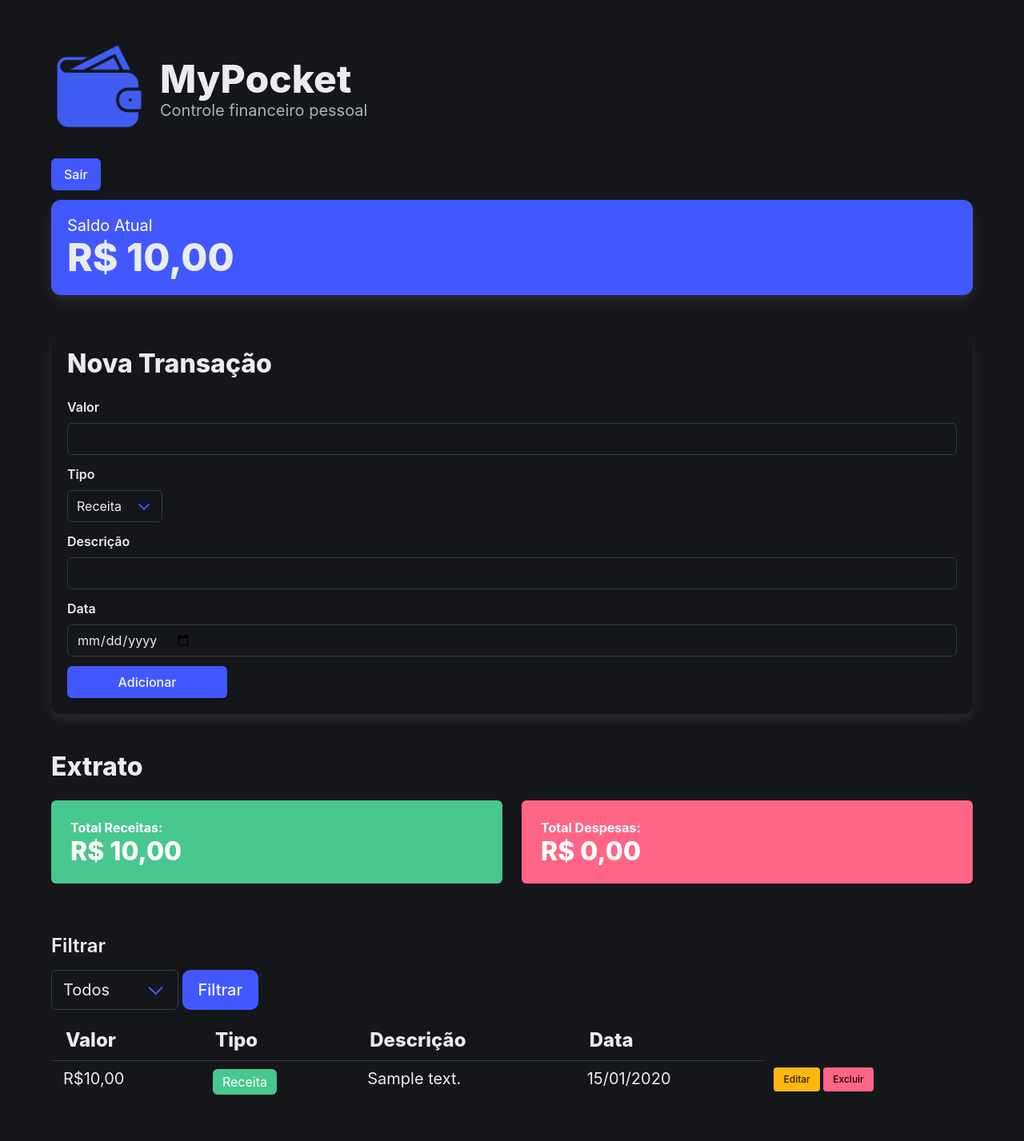
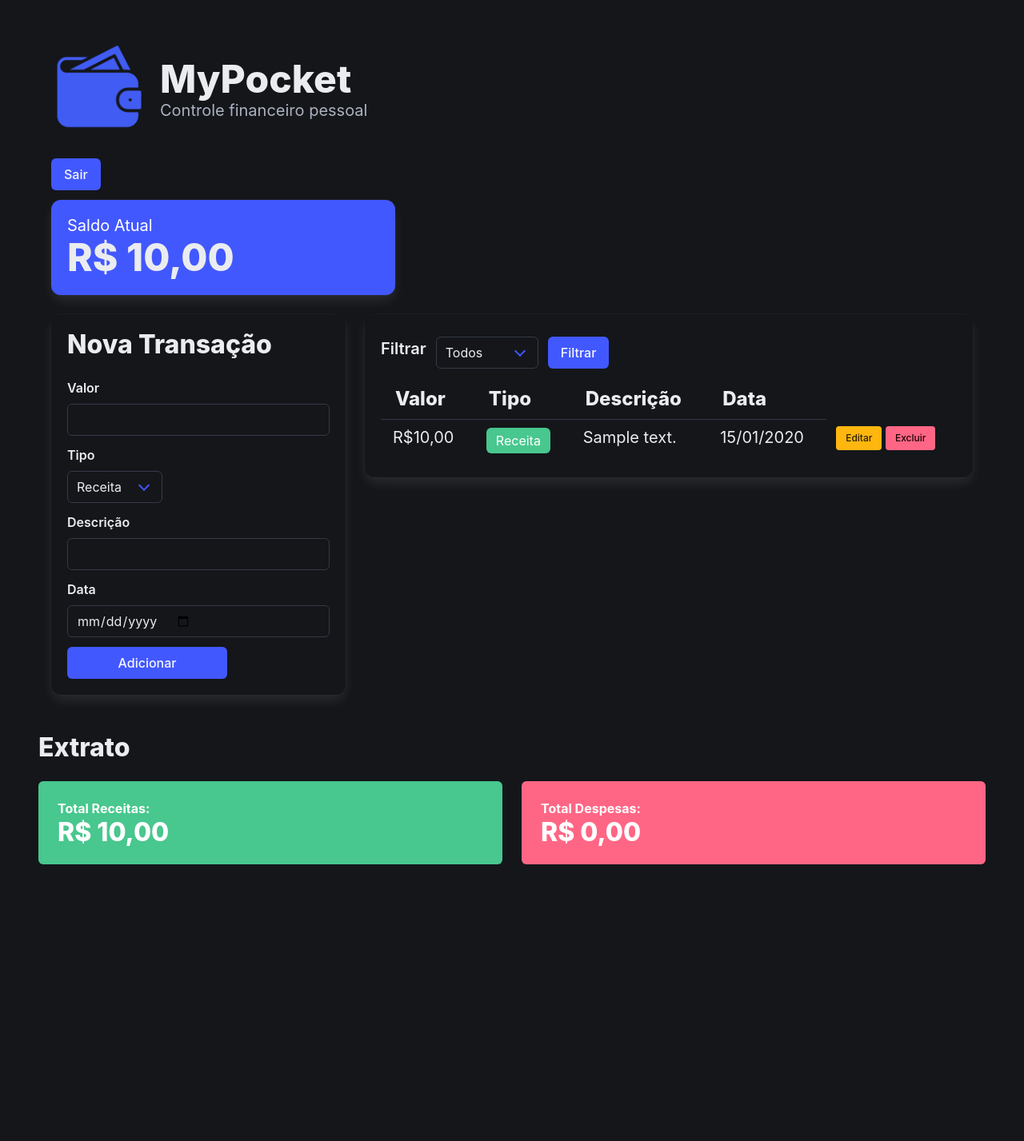
Before and after one commit to vitormatosz/MyPocket, a PHP site: page / in a window 1280 px wide. Shown: the whole page at 80% size. After the commit the page ends 1081 px from the top, so only its background shows below. Run offline with PHP 8.4, Linux system fonts and the light colour scheme; tables that the repository leaves empty hold one stand-in row (values such as "Sample post").

Commit message:
Add files via upload

```diff
--- a/index.php
+++ b/index.php
@@ -76,14 +76,19 @@ foreach ($transacoesWorkbanch as $param) {
                 <?php unset($_SESSION['mensagem']); ?>
             <?php endif; ?>
 
-            <div class="box has-background-link">
+            <div class="box has-background-link" style="width: 430px;">
                 <h2 class="subtitle has-text-primary-15-invert">Saldo Atual</h2>
                 <p class="title is-1">
                     R$ <?= number_format($carteira->getSaldo(), 2, ',', '.') ?>
                 </p>
             </div>
 
-            <div class="box mt-6">
+            <div class="columns">
+
+                <div class="column is-4">
+                    <div class="box">
+
+
                         <h3 class="title is-3">
                             Nova Transação
                         </h3>
@@ -128,6 +133,80 @@ foreach ($transacoesWorkbanch as $param) {
                             </div>
                         </form>
                     </div>
+                </div>
+
+                <div class="column is-8">
+                    <div class="box">
+
+                        <?php if (isset($_GET['filtro'])) {
+                            $filtro = $_GET['filtro'];
+                        } else {
+                            $filtro = '';
+                        } ?>
+
+                        <form method="GET" action="#extrato" class="mt-2">
+                            <div class="field is-grouped is-align-items-center">
+                                <label class="label is-size-5">Filtrar</label>
+                                <div class="select">
+                                    <select name="filtro">
+                                        <option value="">Todos</option>
+                                        <option value="Entrada">Receitas</option>
+                                        <option value="Saida">Despesas</option>
+                                    </select>
+                                </div>
+
+                                <button class="button is-link">
+                                    Filtrar
+                                </button>
+                            </div>
+                        </form>
+
+                        <div style="max-height: 390px; overflow-y: auto;">
+
+                            <table class="table is-striped is-hoverable is-fullwidth mt-3">
+                                <tr>
+                                    <th class="title is-4">Valor</th>
+                                    <th class="title is-4">Tipo</th>
+                                    <th class="title is-4">Descrição</th>
+                                    <th class="title is-4">Data</th>
+                                </tr>
+                                <tr>
+                                    <?php foreach ($carteira->getTransacoes() as $t): ?>
+                                        <?php if ($filtro == '' || $t->getTipo() == $filtro): ?>
+                                        <tr>
+                                            <td class="subtitle is-5"><?php $r = number_format($t->getValor(), 2, ',', '.');
+                                            echo ("R$$r"); ?></td>
+                                            <td class="subtitle is-5">
+                                                <?php if ($t->getTipo() == "Entrada"): ?>
+                                                    <span class="tag is-success has-text-primary-15-invert is-size-6">
+                                                        Receita
+                                                    </span>
+                                                <?php else: ?>
+                                                    <span class="tag is-danger has-text-primary-15-invert is-size-6">
+                                                        Despesa
+                                                    </span>
+                                                <?php endif; ?>
+                                            </td>
+                                            <td class="subtitle is-5"><?= $t->getDescricao(); ?></td>
+                                            <td class="subtitle is-5"><?= (new DateTime($t->getData()))->format('d/m/Y') ?>
+                                            </td>
+                                            <td>
+                                                <a href="editar.php?id=<?= $t->getId() ?>"
+                                                    class="button is-small is-warning">Editar</a>
+
+                                                <a href="delete.php?id=<?= $t->getId() ?>" class="button is-small is-danger"
+                                                    onclick="return confirm('Tem certeza que deseja excluir?')">Excluir</a>
+                                            </td>
+                                        </tr>
+                                    <?php endif; ?>
+                                <?php endforeach; ?>
+                                </tr>
+                            </table>
+                        </div>
+                    </div>
+                </div>
+            </div>
+        </div>
 
         <div class="mt-6" id="extrato">
             <h3 class="title is-3">Extrato</h3>
@@ -160,67 +239,6 @@ foreach ($transacoesWorkbanch as $param) {
                     </div>
                 </div>
             </div>
-
-                <?php if (isset($_GET['filtro'])) {
-                    $filtro = $_GET['filtro'];
-                } else {
-                    $filtro = '';
-                } ?>
-
-                <form method="GET" action="#extrato" class="mt-6">
-                    <div class="field">
-                        <label class="label is-size-4">Filtrar</label>
-                        <div class="select is-medium">
-                            <select name="filtro">
-                                <option value="">Todos</option>
-                                <option value="Entrada">Receitas</option>
-                                <option value="Saida">Despesas</option>
-                            </select>
-                        </div>
-
-                        <button class="button is-medium is-link">
-                            Filtrar
-                        </button>
-                    </div>
-                </form>
-
-                <table class="table is-striped is-hoverable is-fullwidth mt-3">
-                    <tr>
-                        <th class="title is-4">Valor</th>
-                        <th class="title is-4">Tipo</th>
-                        <th class="title is-4">Descrição</th>
-                        <th class="title is-4">Data</th>
-                    </tr>
-                    <tr>
-                        <?php foreach ($carteira->getTransacoes() as $t): ?>
-                            <?php if ($filtro == '' || $t->getTipo() == $filtro): ?>
-                            <tr>
-                                <td class="subtitle is-5"><?php $r = number_format($t->getValor(), 2, ',', '.');
-                                echo ("R$$r"); ?></td>
-                                <td class="subtitle is-5">
-                                    <?php if ($t->getTipo() == "Entrada"): ?>
-                                        <span class="tag is-success has-text-primary-15-invert is-size-6">
-                                            Receita
-                                        </span>
-                                    <?php else: ?>
-                                        <span class="tag is-danger has-text-primary-15-invert is-size-6">
-                                            Despesa
-                                        </span>
-                                    <?php endif; ?>
-                                </td>
-                                <td class="subtitle is-5"><?= $t->getDescricao(); ?></td>
-                                <td class="subtitle is-5"><?= (new DateTime($t->getData()))->format('d/m/Y') ?></td>
-                                <td>
-                                    <a href="editar.php?id=<?= $t->getId() ?>" class="button is-small is-warning">Editar</a>
-
-                                    <a href="delete.php?id=<?= $t->getId() ?>" class="button is-small is-danger"
-                                        onclick="return confirm('Tem certeza que deseja excluir?')">Excluir</a>
-                                </td>
-                            </tr>
-                        <?php endif; ?>
-                    <?php endforeach; ?>
-                    </tr>
-                </table>
         </div>
 </body>
 
```
Also changed, not shown: cadastro.php (+17 -2 lines), login.php (+1 -7 lines), mypocketSQL.sql (+10 -0 lines), README.md, classes/Carteira.php (line endings or trailing spaces), classes/Despesa.php (line endings or trailing spaces), classes/Receita.php (line endings or trailing spaces), classes/Transacao.php (line endings or trailing spaces), database/conexao.php (line endings or trailing spaces), database/delete.php (line endings or trailing spaces), database/editar.php (line endings or trailing spaces), delete.php (line endings or trailing spaces), editar.php (line endings or trailing spaces), processa.php (line endings or trailing spaces). Lines whose indentation alone changed are shown as unchanged.
